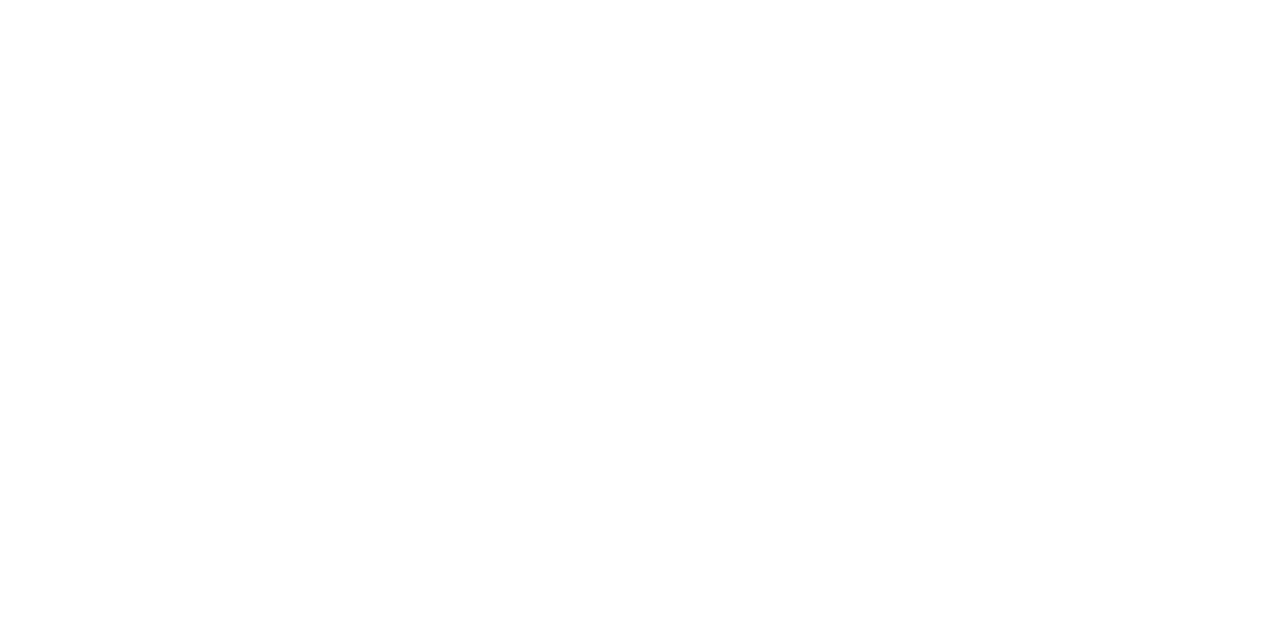
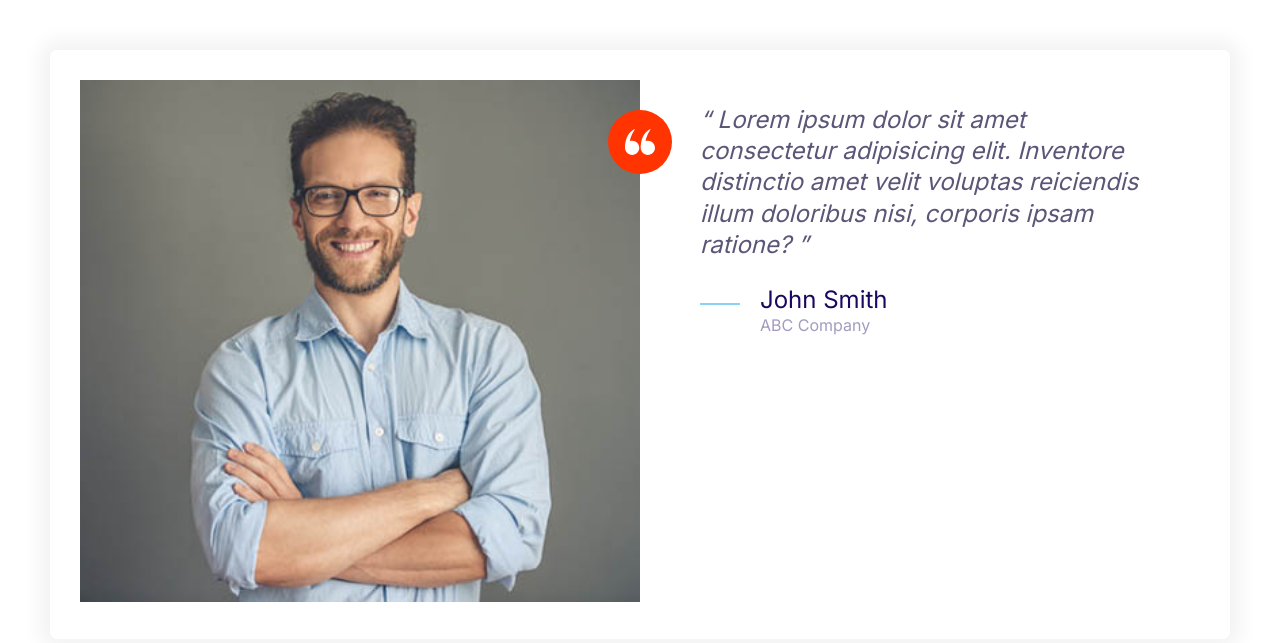
Before and after one commit to nima7774/moshify, a plain HTML site: page index.html in a window 1280 px wide. Drawn offline with Linux system fonts and the light colour scheme.

Commit message:
testimonial

```diff
--- a/CSS/style.css
+++ b/CSS/style.css
@@ -147,9 +147,16 @@
     width: 40px;
     height:40px;
 }
+.icon--small{
+    width:30px;
+    height:30px;
+}
 
 .icon--primary{
     fill:var(--color-primary);
+}
+.icon--white{
+    fill:white;
 }
 .icon-container{
     background-color:#f3f9fa;
@@ -160,6 +167,9 @@
     justify-content:center;
     align-items: center;
 
+}
+.icon-container--accent{
+    background-color:var(--color-accent);
 }
 
 /* buttons */
@@ -422,3 +432,30 @@
       grid-template-columns:1fr 1fr 1fr;
     }
 }
+
+/* testimonial */
+.testimonial{
+    padding:3rem;
+
+}
+.testimonial__image{
+    position: relative;
+}
+.testimonial__image >img{
+    width: 100%;
+
+}
+.testimonial__image > .icon-container{
+    position: absolute;
+    top:3rem;
+    right: -32px;
+
+}
+@media screen and (min-width: 768px){
+    .testimonial .quote ,.testimonial .quote__author{
+        font-size:2.4rem;
+    }
+    .testimonial .quote{
+        margin-left: 6rem;
+    }
+}
--- a/index.html
+++ b/index.html
@@ -13,7 +13,45 @@
     <link rel="stylesheet" href="CSS/normalize.css" />
     <link rel="stylesheet" href="CSS/style.css" />
   </head>
-  <body>
+  <body style="padding:5rem">
+    <div class="card testimonial">
+      <div class="grid grid--cols-2">
+       <div class="testimonial__image">
+         <img  src="images/testimonial.jpg" alt="happy customer">
+         <span class="icon-container icon-container--accent">
+          <svg class="icon icon--white icon--small">
+              <use xlink:href="images/sprite.svg#quotes"></use>
+            </svg>
+      </span>
+       </div>
+       <blockquote class="quote">
+        <p class="quote__text">
+          Lorem ipsum dolor sit amet consectetur adipisicing elit. Inventore
+          distinctio amet velit voluptas reiciendis illum doloribus nisi, corporis
+          ipsam ratione?
+        </p>
+
+        <footer>
+          <div class="media">
+              <div class="media__image">
+
+                   <svg class="icon icon--primary quote__line">
+                       <use xlink:href="images/sprite.svg#line"></use>
+                     </svg>
+
+              </div>
+              <div class="media__body">
+                  <h3 class="media__title quote__author">John Smith</h3>
+                  <p class="quote__organization">
+                      ABC Company
+                  </p>
+              </div>
+          </div>
+        </footer>
+      </blockquote>
+      </div>
+    </div>
+
 
   </body>
 </html>
```
Also changed, not shown: components/testimonial.html (added, +37 -0 lines), images/testimonial.jpg (added).
